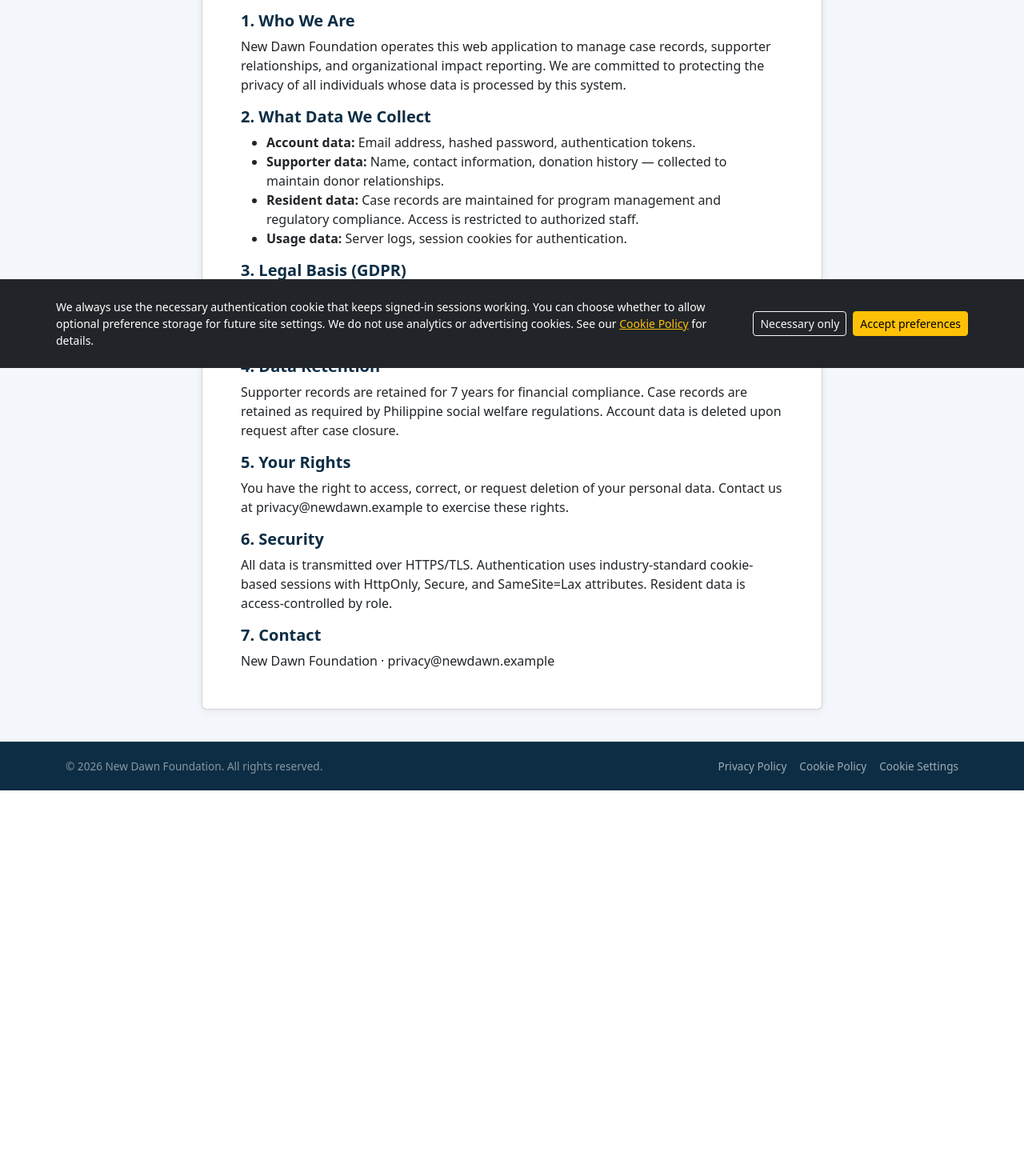
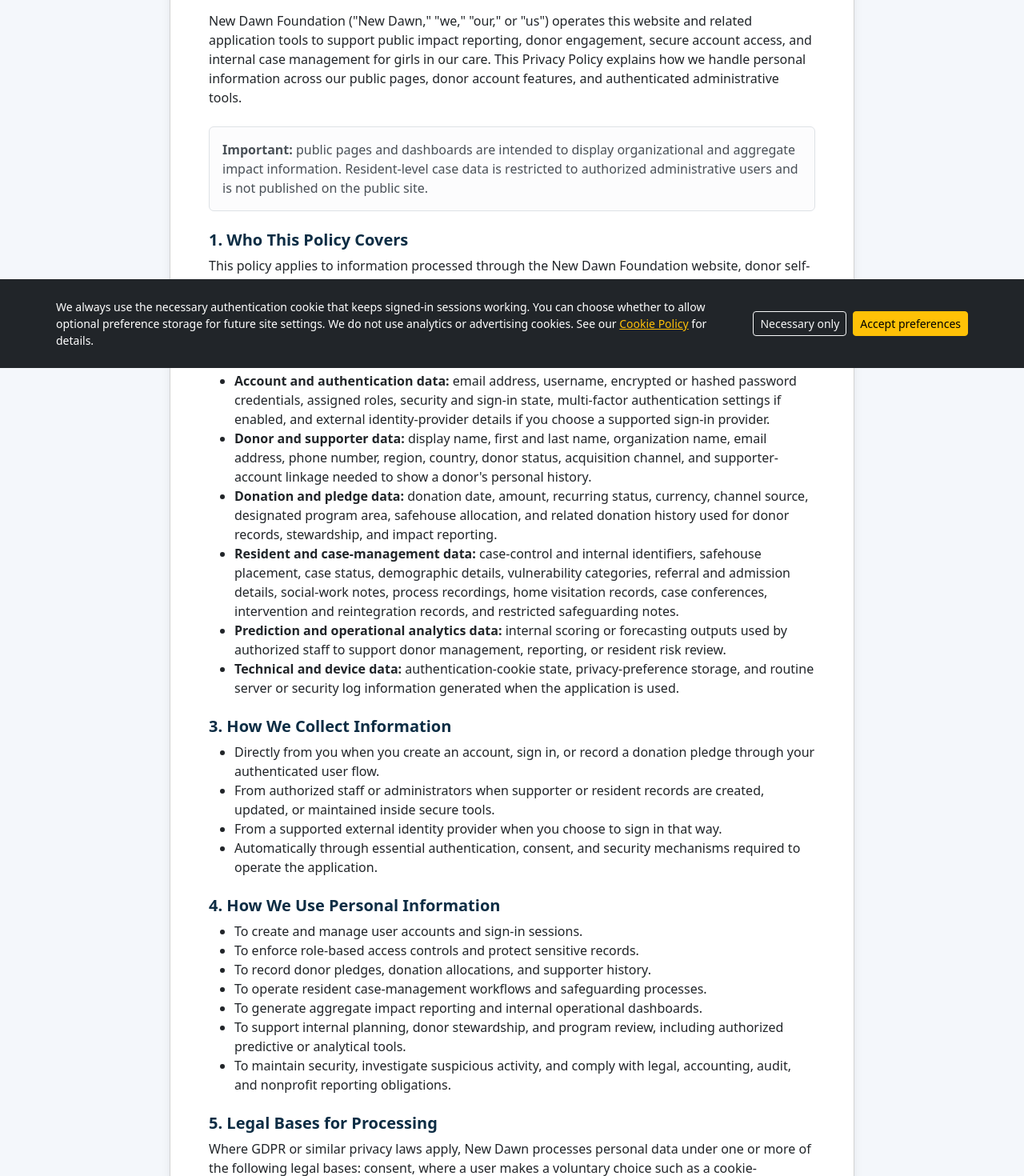
Before and after one commit to peteryoungbyu/IntexGroup1-9, a React (Vite) app in the folder frontend/: page /privacy in a window 1280 px wide. Shown: the part 340-1810 px from the top of the page at 80% size. Before the commit the page ends 1328 px from the top, so only its background shows below. Built offline with nearby package versions, Linux system fonts and the light colour scheme; no server answers.

Commit message:
Privacy Policy Update

```diff
--- a/frontend/src/pages/PrivacyPolicyPage.tsx
+++ b/frontend/src/pages/PrivacyPolicyPage.tsx
@@ -1,3 +1,7 @@
+import { Link } from 'react-router-dom';
+
+const sectionHeadingStyle = { color: 'var(--brand-dark)' } as const;
+
 export default function PrivacyPolicyPage() {
   return (
     <div>
@@ -5,93 +9,269 @@ export default function PrivacyPolicyPage() {
         <div className="container">
           <p className="section-label">Legal</p>
           <h1>Privacy Policy</h1>
-          <p>How we collect, use, and protect your data</p>
+          <p>How New Dawn Foundation collects, uses, shares, and protects data</p>
         </div>
       </div>
 
       <div style={{ background: 'var(--brand-light)', padding: '2.5rem 0' }}>
-        <div className="container" style={{ maxWidth: 800 }}>
+        <div className="container" style={{ maxWidth: 880 }}>
           <div className="card">
             <div className="card-body p-4 p-md-5">
               <p className="text-muted small mb-4">Last updated: April 2026</p>
 
-              <h2 className="h5 fw-bold" style={{ color: 'var(--brand-dark)' }}>
-                1. Who We Are
+              <p className="mb-4">
+                New Dawn Foundation ("New Dawn," "we," "our," or "us") operates
+                this website and related application tools to support public impact
+                reporting, donor engagement, secure account access, and internal case
+                management for girls in our care. This Privacy Policy explains how we
+                handle personal information across our public pages, donor account
+                features, and authenticated administrative tools.
+              </p>
+
+              <div className="alert alert-light border mb-4" role="note">
+                <strong>Important:</strong> public pages and dashboards are intended to
+                display organizational and aggregate impact information. Resident-level
+                case data is restricted to authorized administrative users and is not
+                published on the public site.
+              </div>
+
+              <h2 className="h5 fw-bold" style={sectionHeadingStyle}>
+                1. Who This Policy Covers
               </h2>
               <p>
-                New Dawn Foundation operates this web application to manage case
-                records, supporter relationships, and organizational impact
-                reporting. We are committed to protecting the privacy of all
-                individuals whose data is processed by this system.
+                This policy applies to information processed through the New Dawn
+                Foundation website, donor self-service area, login and registration
+                flows, and internal administrative tools used to manage supporter and
+                resident records. It applies to donors, prospective supporters,
+                account holders, staff users, and individuals whose information is
+                entered into our secure case-management system.
               </p>
 
-              <h2 className="h5 fw-bold" style={{ color: 'var(--brand-dark)' }}>
-                2. What Data We Collect
+              <h2 className="h5 fw-bold" style={sectionHeadingStyle}>
+                2. Information We Collect
               </h2>
-              <ul>
+              <ul className="mb-4">
                 <li>
-                  <strong>Account data:</strong> Email address, hashed password,
-                  authentication tokens.
+                  <strong>Account and authentication data:</strong> email address,
+                  username, encrypted or hashed password credentials, assigned roles,
+                  security and sign-in state, multi-factor authentication settings if
+                  enabled, and external identity-provider details if you choose a
+                  supported sign-in provider.
                 </li>
                 <li>
-                  <strong>Supporter data:</strong> Name, contact information,
-                  donation history — collected to maintain donor relationships.
+                  <strong>Donor and supporter data:</strong> display name, first and
+                  last name, organization name, email address, phone number, region,
+                  country, donor status, acquisition channel, and supporter-account
+                  linkage needed to show a donor's personal history.
                 </li>
                 <li>
-                  <strong>Resident data:</strong> Case records are maintained
-                  for program management and regulatory compliance. Access is
-                  restricted to authorized staff.
+                  <strong>Donation and pledge data:</strong> donation date, amount,
+                  recurring status, currency, channel source, designated program area,
+                  safehouse allocation, and related donation history used for donor
+                  records, stewardship, and impact reporting.
                 </li>
                 <li>
-                  <strong>Usage data:</strong> Server logs, session cookies for
-                  authentication.
+                  <strong>Resident and case-management data:</strong> case-control and
+                  internal identifiers, safehouse placement, case status, demographic
+                  details, vulnerability categories, referral and admission details,
+                  social-work notes, process recordings, home visitation records, case
+                  conferences, intervention and reintegration records, and restricted
+                  safeguarding notes.
+                </li>
+                <li>
+                  <strong>Prediction and operational analytics data:</strong> internal
+                  scoring or forecasting outputs used by authorized staff to support
+                  donor management, reporting, or resident risk review.
+                </li>
+                <li>
+                  <strong>Technical and device data:</strong> authentication-cookie
+                  state, privacy-preference storage, and routine server or security log
+                  information generated when the application is used.
                 </li>
               </ul>
 
-              <h2 className="h5 fw-bold" style={{ color: 'var(--brand-dark)' }}>
-                3. Legal Basis (GDPR)
+              <h2 className="h5 fw-bold" style={sectionHeadingStyle}>
+                3. How We Collect Information
+              </h2>
+              <ul className="mb-4">
+                <li>
+                  Directly from you when you create an account, sign in, or record a
+                  donation pledge through your authenticated user flow.
+                </li>
+                <li>
+                  From authorized staff or administrators when supporter or resident
+                  records are created, updated, or maintained inside secure tools.
+                </li>
+                <li>
+                  From a supported external identity provider when you choose to sign
+                  in that way.
+                </li>
+                <li>
+                  Automatically through essential authentication, consent, and security
+                  mechanisms required to operate the application.
+                </li>
+              </ul>
+
+              <h2 className="h5 fw-bold" style={sectionHeadingStyle}>
+                4. How We Use Personal Information
+              </h2>
+              <ul className="mb-4">
+                <li>To create and manage user accounts and sign-in sessions.</li>
+                <li>
+                  To enforce role-based access controls and protect sensitive records.
+                </li>
+                <li>
+                  To record donor pledges, donation allocations, and supporter history.
+                </li>
+                <li>
+                  To operate resident case-management workflows and safeguarding
+                  processes.
+                </li>
+                <li>
+                  To generate aggregate impact reporting and internal operational
+                  dashboards.
+                </li>
+                <li>
+                  To support internal planning, donor stewardship, and program review,
+                  including authorized predictive or analytical tools.
+                </li>
+                <li>
+                  To maintain security, investigate suspicious activity, and comply
+                  with legal, accounting, audit, and nonprofit reporting obligations.
+                </li>
+              </ul>
+
+              <h2 className="h5 fw-bold" style={sectionHeadingStyle}>
+                5. Legal Bases for Processing
               </h2>
               <p>
-                We process personal data under the following legal bases:
-                legitimate interests (organizational operations), consent
-                (newsletter and advocacy communications), and legal obligation
-                (government reporting requirements).
+                Where GDPR or similar privacy laws apply, New Dawn processes personal
+                data under one or more of the following legal bases: consent, where a
+                user makes a voluntary choice such as a cookie-preference setting or
+                future optional communications; contractual necessity or steps taken at
+                your request, such as account creation and donor self-service access;
+                legitimate interests in securely operating the organization and its
+                systems; and legal obligation where records must be retained or
+                disclosed for safeguarding, accounting, audit, or regulatory purposes.
               </p>
 
-              <h2 className="h5 fw-bold" style={{ color: 'var(--brand-dark)' }}>
-                4. Data Retention
+              <h2 className="h5 fw-bold" style={sectionHeadingStyle}>
+                6. Cookies and Similar Technologies
               </h2>
               <p>
-                Supporter records are retained for 7 years for financial
-                compliance. Case records are retained as required by Philippine
-                social welfare regulations. Account data is deleted upon request
-                after case closure.
+                We use essential authentication technology to keep signed-in sessions
+                working securely. We also store your privacy-preference choice so the
+                site can remember whether you selected "Necessary only" or "Accept
+                preferences." We do not currently use advertising or analytics cookies.
+                For more detail, see our <Link to="/cookie-policy">Cookie Policy</Link>.
               </p>
 
-              <h2 className="h5 fw-bold" style={{ color: 'var(--brand-dark)' }}>
-                5. Your Rights
+              <h2 className="h5 fw-bold" style={sectionHeadingStyle}>
+                7. How We Share Information
+              </h2>
+              <ul className="mb-4">
+                <li>
+                  With authorized employees, administrators, social-work staff, or
+                  approved partners who need access to perform their responsibilities.
+                </li>
+                <li>
+                  With technology, hosting, authentication, or infrastructure providers
+                  that help us operate the application securely.
+                </li>
+                <li>
+                  With an external identity provider if you choose a supported external
+                  sign-in method.
+                </li>
+                <li>
+                  With auditors, regulators, courts, law enforcement, or other third
+                  parties when disclosure is required by law or reasonably necessary to
+                  protect rights, safety, or the integrity of our systems.
+                </li>
+              </ul>
+              <p>
+                We do not sell personal information or share it for behavioral
+                advertising.
+              </p>
+
+              <h2 className="h5 fw-bold" style={sectionHeadingStyle}>
+                8. Resident Privacy and Sensitive Information
               </h2>
               <p>
-                You have the right to access, correct, or request deletion of
-                your personal data. Contact us at privacy@newdawn.example to
-                exercise these rights.
+                Much of the resident information maintained in New Dawn's internal
+                systems relates to minors and other vulnerable individuals. We treat
+                this data as highly sensitive. Resident records are restricted to
+                authorized administrative users, are not intended for public display,
+                and are handled for care coordination, case management, safeguarding,
+                reporting, and related program operations only.
               </p>
 
-              <h2 className="h5 fw-bold" style={{ color: 'var(--brand-dark)' }}>
-                6. Security
+              <h2 className="h5 fw-bold" style={sectionHeadingStyle}>
+                9. Data Retention
               </h2>
               <p>
-                All data is transmitted over HTTPS/TLS. Authentication uses
-                industry-standard cookie-based sessions with HttpOnly, Secure,
-                and SameSite=Lax attributes. Resident data is access-controlled
-                by role.
+                We retain personal information for as long as reasonably necessary to
+                fulfill the purposes described in this policy, including operating the
+                application, maintaining donor history, supporting case management,
+                meeting audit and accounting obligations, resolving disputes, and
+                protecting the organization. Retention periods may differ by record
+                type. Resident records and financial records may be kept longer where
+                safeguarding or legal obligations require it.
               </p>
 
-              <h2 className="h5 fw-bold" style={{ color: 'var(--brand-dark)' }}>
-                7. Contact
+              <h2 className="h5 fw-bold" style={sectionHeadingStyle}>
+                10. Security
+              </h2>
+              <p>
+                We use administrative, technical, and organizational safeguards
+                designed to protect data from unauthorized access, disclosure,
+                alteration, or destruction. These include HTTPS/TLS, secure
+                authentication cookies, role-based access control, and restricted
+                access to sensitive resident and operational data. No security measure
+                is perfect, but we aim to apply reasonable protections consistent with
+                the sensitivity of the data we handle.
+              </p>
+
+              <h2 className="h5 fw-bold" style={sectionHeadingStyle}>
+                11. International Processing
+              </h2>
+              <p>
+                New Dawn serves donors and stakeholders connected to work in the
+                Philippines and may use cloud-based tools or service providers that
+                process information in more than one country. When cross-border
+                processing occurs, we aim to use reasonable contractual, technical, or
+                organizational safeguards appropriate to the circumstances.
+              </p>
+
+              <h2 className="h5 fw-bold" style={sectionHeadingStyle}>
+                12. Your Privacy Rights
+              </h2>
+              <p>
+                Depending on your location and applicable law, you may have the right
+                to request access to your personal data, ask us to correct inaccurate
+                information, request deletion, restrict or object to certain
+                processing, receive a portable copy of applicable data, withdraw
+                consent where processing is based on consent, or lodge a complaint
+                with a supervisory authority.
+              </p>
+
+              <h2 className="h5 fw-bold" style={sectionHeadingStyle}>
+                13. Changes to This Policy
+              </h2>
+              <p>
+                We may update this Privacy Policy from time to time to reflect changes
+                in our operations, legal obligations, or application features. When we
+                do, we will revise the "Last updated" date on this page.
+              </p>
+
+              <h2 className="h5 fw-bold" style={sectionHeadingStyle}>
+                14. Contact Us
               </h2>
               <p className="mb-0">
-                New Dawn Foundation · privacy@newdawn.example
+                New Dawn Foundation
+                <br />
+                Quezon City, Philippines
+                <br />
+                Email: privacy@newdawn.example
               </p>
             </div>
           </div>
```
Also changed, not shown: 1 other file (tests, documents, lock files or other folders).
